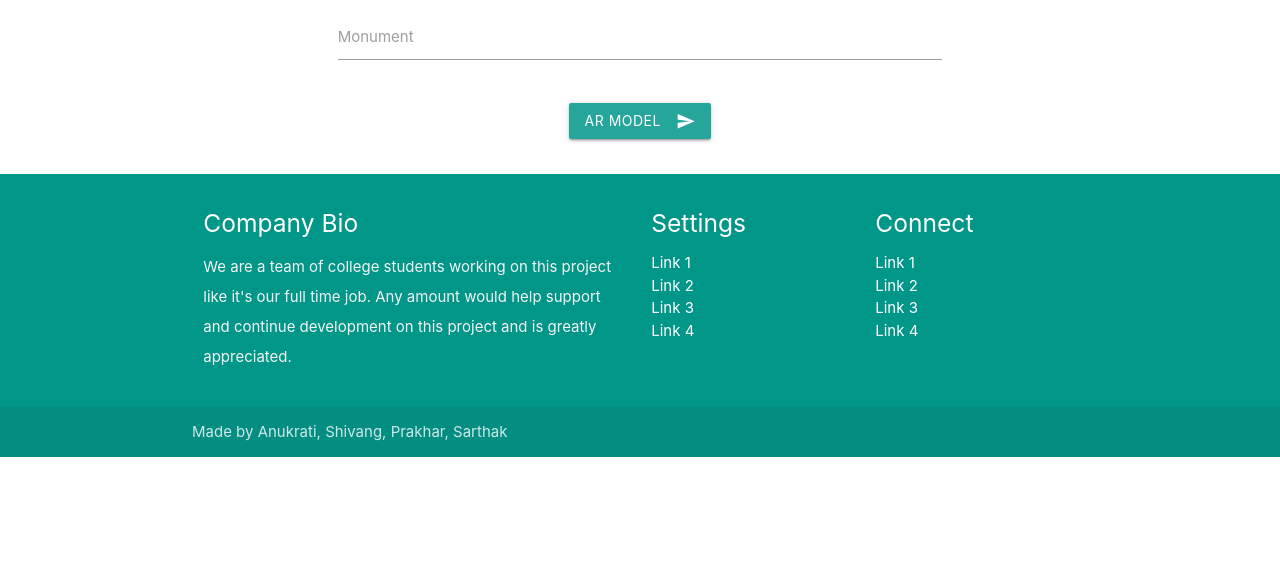
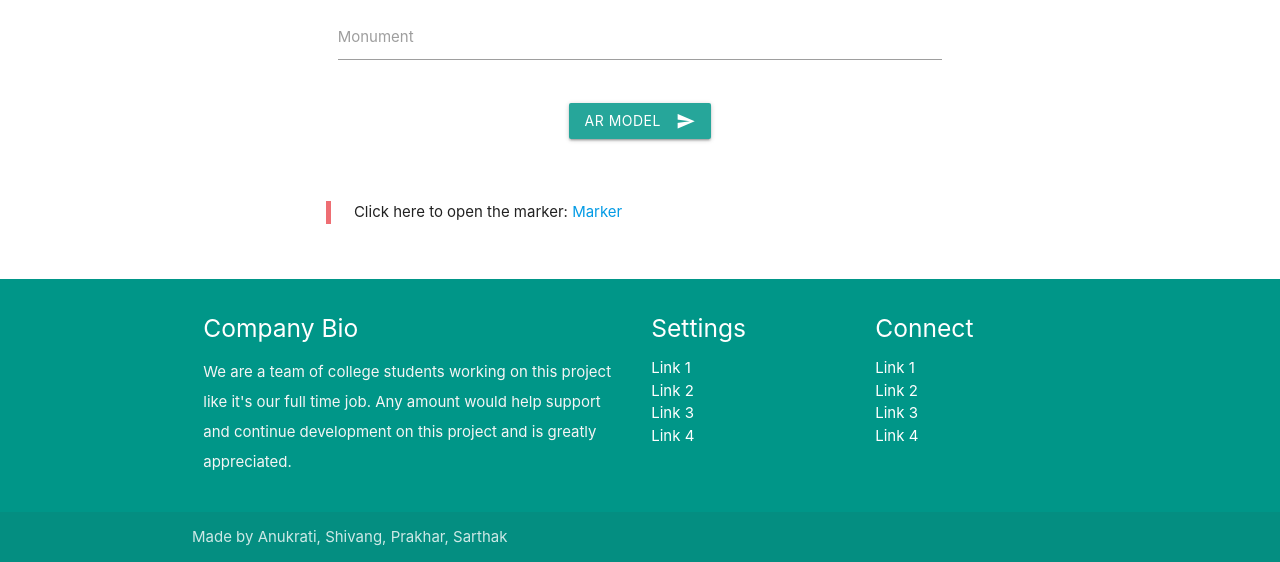
Before and after one commit to prakharmehta/HCI-Project, a Node server app: page / in a window 1280 px wide. Shown: the part 2458-3020 px from the top of the page. Before the commit the page ends 2915 px from the top, so only its background shows below. Run offline with Node 20, Linux system fonts and the light colour scheme; some libraries are stand-ins or nearby versions.

Commit message:
Added marker link

```diff
--- a/views/monumentSearch.ejs
+++ b/views/monumentSearch.ejs
@@ -244,6 +244,14 @@
                         </button>
                     </form>
                 </div>
+                <br>
+                <div class="row">
+                    <blockquote>
+                        Click here to open the
+                        marker: <a
+                            href="https://upload.wikimedia.org/wikipedia/commons/0/08/Pattern-hiro.png">Marker</a>
+                    </blockquote>
+                </div>
             </div>
 
         </div>
```
